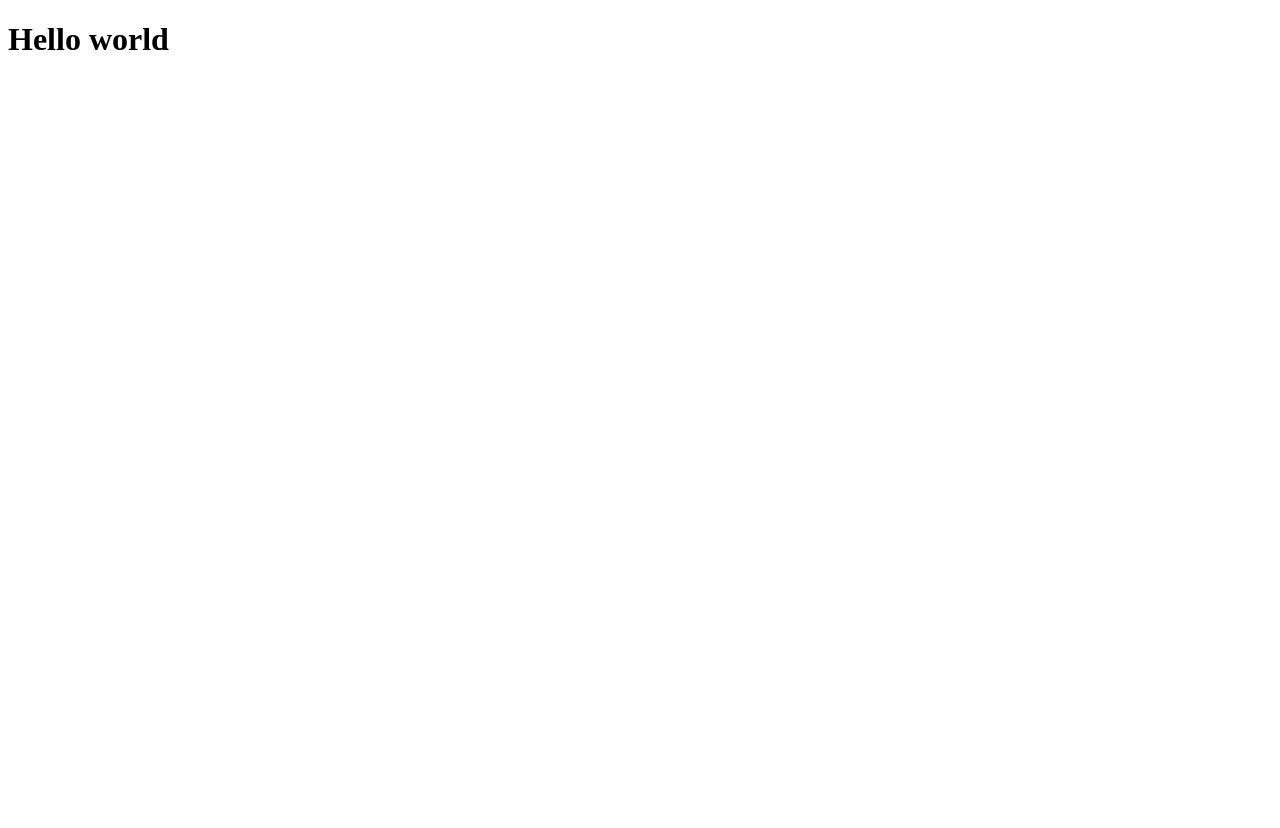
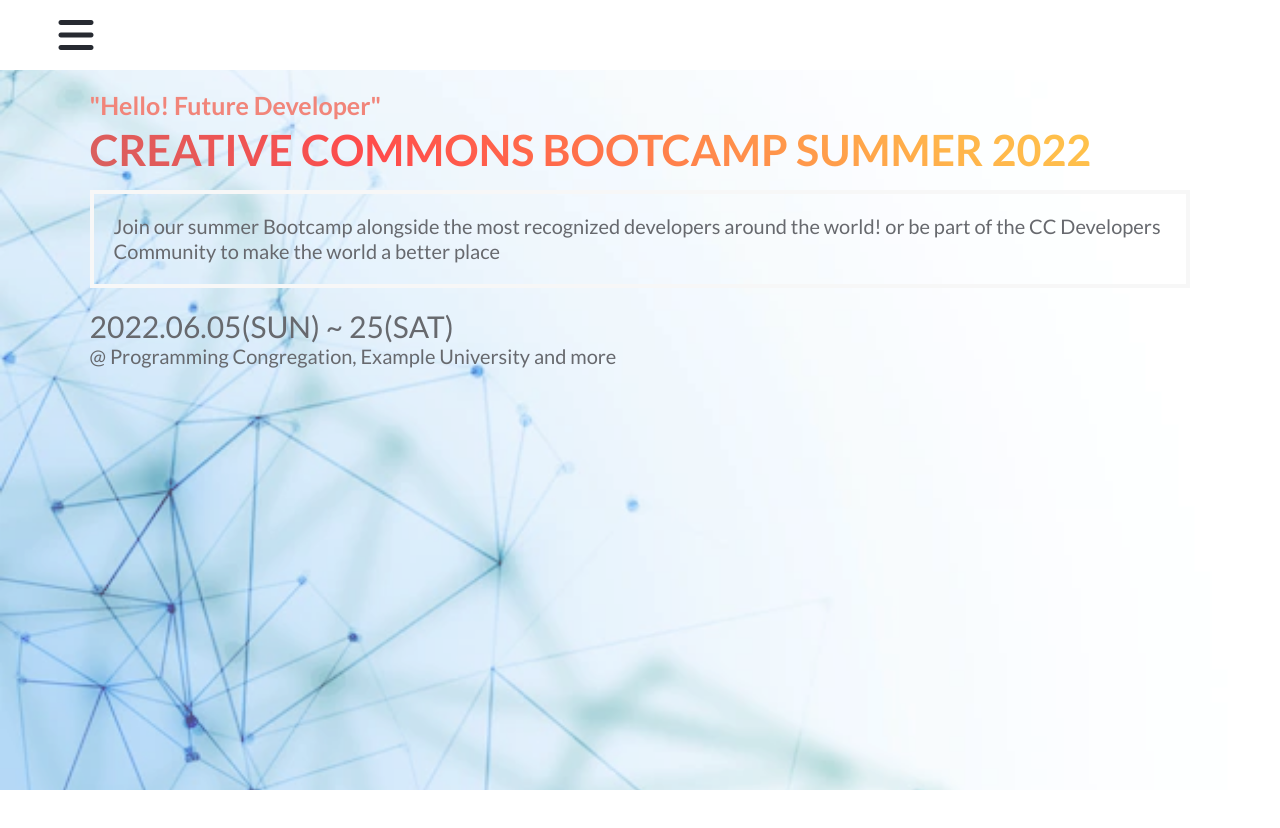
Before and after one commit to nickemma/capstone-project-1, a website: page index.html in a window 1280 px wide. Before the commit the page ends 800 px from the top, so only its background shows below. Drawn offline with Linux system fonts and the light colour scheme.

Commit message:
Add style for the homepage

```diff
--- a/css/styles.css
+++ b/css/styles.css
@@ -0,0 +1,89 @@
+@import url('https://fonts.googleapis.com/css2?family=Lato:wght@400;700;900&display=swap');
+
+:root {
+  --dark-blue: #272a31;
+  --coral: #ec5242;
+  --light-gray: #d3d3d3;
+}
+
+* {
+  margin: 0;
+  padding: 0;
+  box-sizing: border-box;
+  text-decoration: none;
+  outline: none;
+  border: none;
+  transition: all 0.2s linear;
+  font-family: 'lato', sans-serif;
+}
+
+html {
+  font-size: 62.5%;
+  overflow-x: hidden;
+  scroll-behavior: smooth;
+}
+section {
+  padding: 2rem 7%;
+}
+.header #menu-btn {
+  font-size: 4rem;
+  color: #272a31;
+  cursor: pointer;
+  margin: 1.5rem 2rem;
+  padding-left: 3%;
+}
+
+.hero {
+  background-image: url(../assets/images/digital.jpg);
+  background-repeat: no-repeat;
+  background-size: cover;
+  height: 90vh;
+  background-position: center;
+  opacity: 0.7;
+}
+
+.hero .content h3 {
+  font-size: 25px;
+  color: var(--coral);
+  text-transform: capitalize;
+}
+.hero .content .title {
+  font-family: 'lato', sans-serif;
+  font-size: 43px;
+  font-weight: 700;
+  line-height: 40px;
+  padding-top: 10px;
+  text-transform: uppercase;
+}
+.hero .content .title-header {
+  color: transparent;
+  background-image: linear-gradient(
+    45deg,
+    #c71e1e 0%,
+    red 26%,
+    #ff9500 76%,
+    #ffb800 100%
+  );
+  background-color: #ec5242;
+  -webkit-background-clip: text;
+}
+.text-heading {
+  border: 4px solid #f4f4f4;
+  padding: 20px;
+  margin: 20px 0;
+}
+.text-heading p {
+  color: #272a31;
+  font-size: 20px;
+  line-height: 25px;
+}
+.content h2 {
+  color: #272a31;
+  font-size: 30px;
+  font-weight: 400;
+}
+.content p {
+  color: #272a31;
+  font-size: 20px;
+  line-height: 25px;
+}
--- a/index.html
+++ b/index.html
@@ -14,7 +14,29 @@
     <link rel="stylesheet" href="css/styles.css" />
   </head>
   <body>
-    <h1>Hello world</h1>
+    <header class="header">
+      <div class="fas fa-bars" id="menu-btn"></div>
+    </header>
+    <section class="hero" id="home">
+      <div class="content">
+        <h3>"Hello! future developer"</h3>
+        <h1 class="title title-header">
+          creative commons bootcamp summer 2022
+        </h1>
+        <div class="text-heading">
+          <p>
+            Join our summer Bootcamp alongside the most recognized developers
+            around the world! or be part of the CC Developers Community to make
+            the world a better place
+          </p>
+        </div>
+        <h2>2022.06.05(SUN) ~ 25(SAT)</h2>
+        <p>@ Programming Congregation, Example University and more</p>
+      </div>
+    </section>
+    <section class="main-program"></section>
+
+    <!-- ========custom js file path========= -->
     <script src="js/app.js"></script>
     <script src="js/data.js"></script>
   </body>
```
Also changed, not shown: assets/images/digital.jpg (added).
